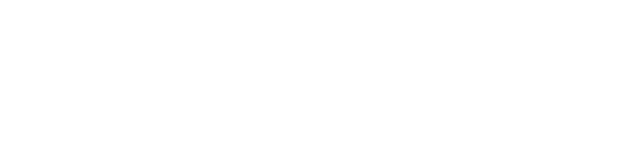
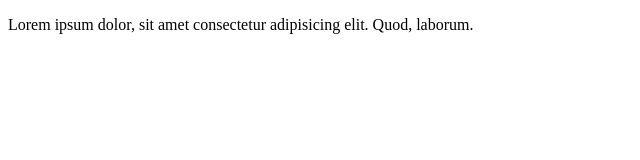
Before and after one commit to pedroelinformatico/testr-repositorio, a plain HTML site: page index.html in a window 1280 px wide. Shown: the whole page, without its empty margins (0-640 px from the left). Drawn offline with Linux system fonts and the light colour scheme.

Commit message:
Agregar DIV contenedor

```diff
--- a/index.html
+++ b/index.html
@@ -7,6 +7,11 @@
     <title>Git VSCODE</title>
 </head>
 <body>
-
+   <!-- DIV CONTENEDOR 1-->
+   <div class="container">
+       <div class="row">
+           <p>Lorem ipsum dolor, sit amet consectetur adipisicing elit. Quod, laborum.</p>
+       </div>
+   </div>
 </body>
 </html>
```
